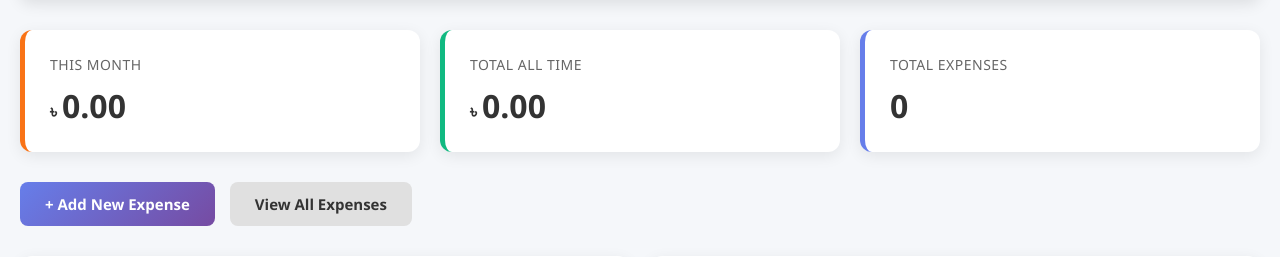
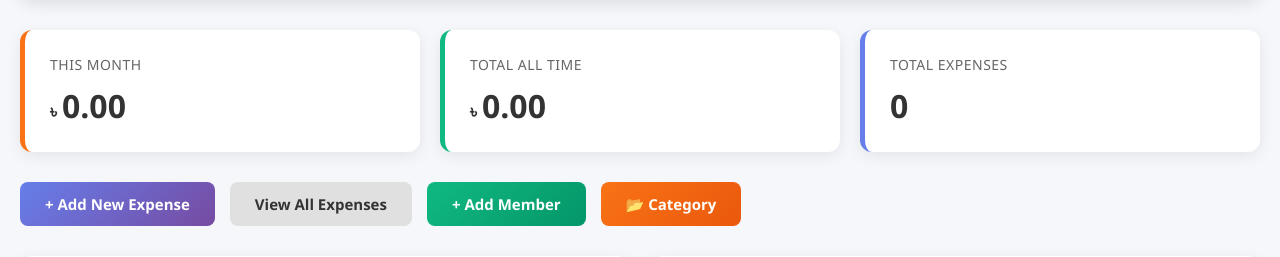
Before and after one commit to Raihanroo/Pre_Industry_Program, a Django app: page /expenses/ in a window 1280 px wide. Shown: the part 102-359 px from the top of the page. Run offline with Django 5.2, Linux system fonts and the light colour scheme; the visitor is signed in with stand-in values (Sample User, id 1); data that the repository does not hold is empty.

Commit message:
Add Member and Category buttons to dashboard

```diff
--- a/Family_expendeture/expenses/templates/expenses/home.html
+++ b/Family_expendeture/expenses/templates/expenses/home.html
@@ -130,6 +130,25 @@
             color: #333;
         }
 
+        .btn-member {
+    background: linear-gradient(135deg, #10b981 0%, #059669 100%);
+    color: white;
+}
+
+.btn-member:hover {
+    transform: translateY(-2px);
+    box-shadow: 0 8px 20px rgba(16, 185, 129, 0.3);
+}
+
+.btn-category {
+    background: linear-gradient(135deg, #f97316 0%, #ea580c 100%);
+    color: white;
+}
+
+.btn-category:hover {
+    transform: translateY(-2px);
+    box-shadow: 0 8px 20px rgba(249, 115, 22, 0.3);
+}
         .btn-secondary:hover {
             background: #d0d0d0;
         }
@@ -277,11 +296,13 @@
         </div>
 
         <!-- Action Buttons -->
-        <div class="action-buttons">
-            <a href="{% url 'expenses:add_expense' %}" class="btn btn-primary">+ Add New Expense</a>
-            <a href="{% url 'expenses:view_expenses' %}" class="btn btn-secondary">View All Expenses</a>
-        </div>
-
+       <!-- Action Buttons -->
+    <div class="action-buttons">
+                <a href="{% url 'expenses:add_expense' %}" class="btn btn-primary">+ Add New Expense</a>
+              <a href="{% url 'expenses:view_expenses' %}" class="btn btn-secondary">View All Expenses</a>
+             <a href="/expenses/api/members/" class="btn btn-member">+ Add Member</a>
+            <a href="/expenses/api/categories/" class="btn btn-category">📂 Category</a>
+    </div>
         <!-- Charts -->
         <div class="charts-grid">
             <!-- Pie Chart -->
```
Also changed, not shown: Family_expendeture/expenses/migrations/0005_familymember_salary.py (added).
